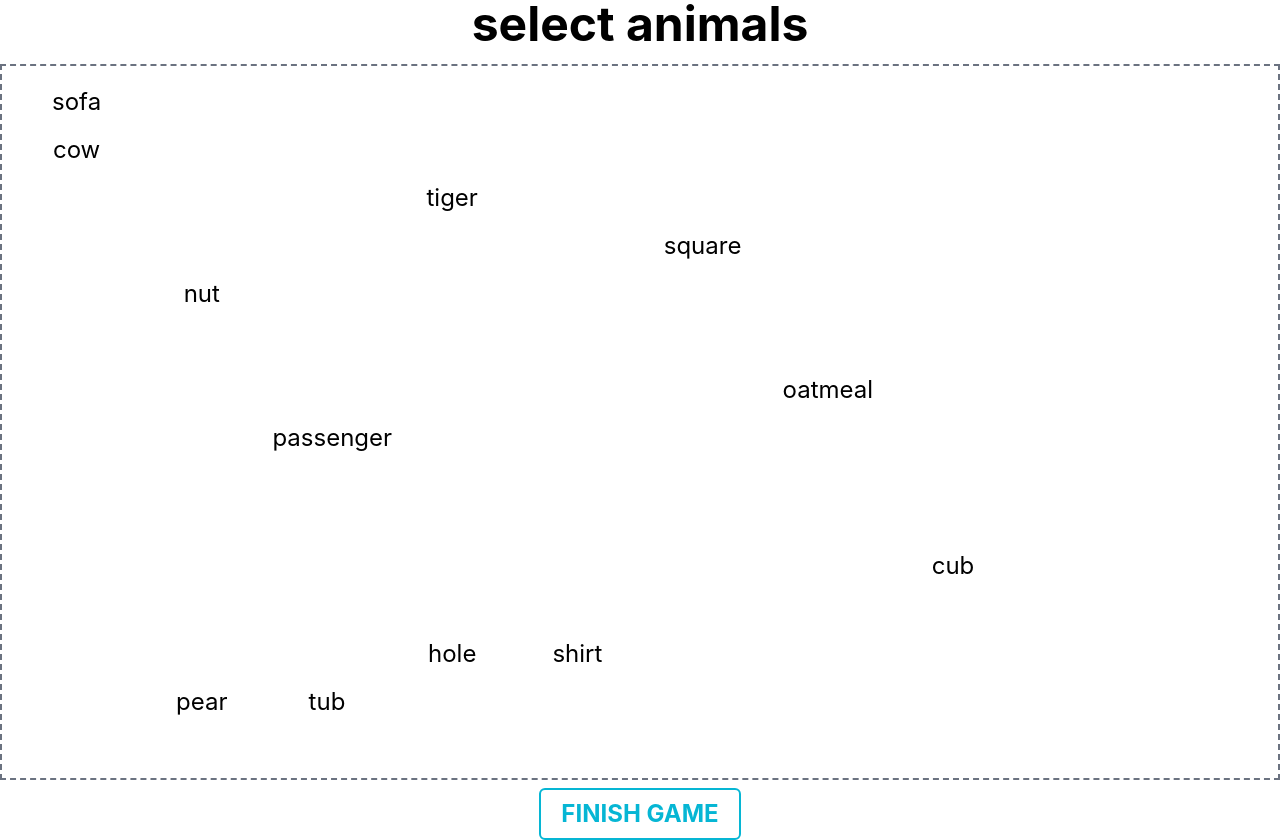
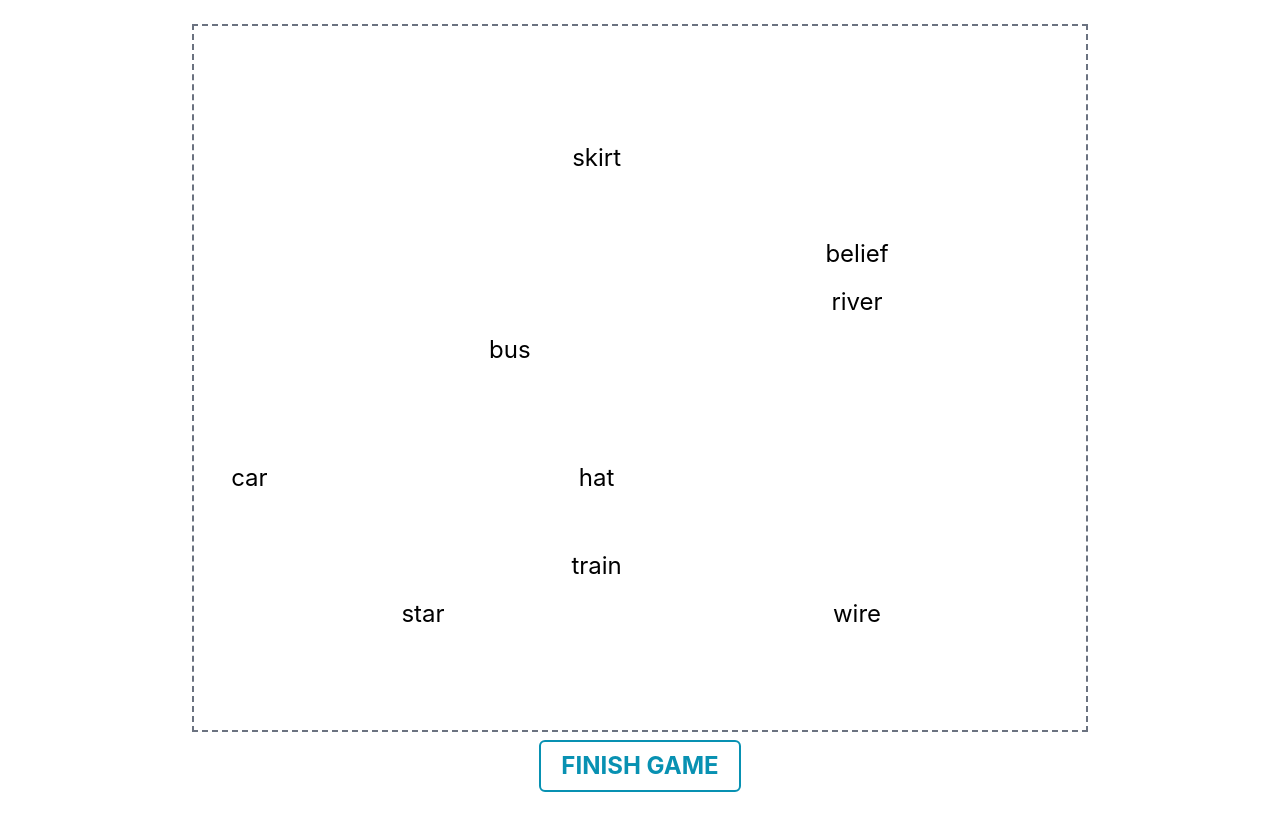
Before and after one commit to macianga/wordcloud-game, a React (Vite) app: page / in a window 1280 px wide. After the commit the page ends 800 px from the top, so only its background shows below. Built offline with nearby package versions, Linux system fonts and the light colour scheme.

Commit message:
make elements clickable and remember the state

```diff
--- a/src/views/Game.tsx
+++ b/src/views/Game.tsx
@@ -1,12 +1,15 @@
 import {getGameData} from "../utils/apiHelpers";
 import {shuffleArray} from "../utils/utils";
+import {useState} from "react";
 
 
 function Game() {
-  const gameData = getGameData()
-  let clickedElements: Array<String> = [];
+
+  const [selectedElements, setSelectedElements] = useState<Array<String>>([]);
+  const [question, setQuestion] = useState("")
 
   const getElements = () => {
+    const gameData = getGameData()
     const cols = 12;
     const rows = 12;
     let elements: String[] = [];
@@ -18,26 +21,38 @@
     return shuffleArray(elements)
   }
 
-  const elementClicked = (element: String) =>{
-    clickedElements.push(element);
-    console.log(element, clickedElements)
+  const elementClicked = (element: String) => {
+    if (!element) return;
+
+    if (selectedElements.includes(element)) {
+      setSelectedElements(selectedElements.filter((el: String) => {
+        return el !== element
+      }));
+    } else {
+      setSelectedElements(selectedElements.concat([element]));
+    }
   }
 
-  console.log(getElements())
+  const finishGame = () => {
+    console.log(selectedElements)
+  }
+
+
+  const [elements, setElements] = useState<Array<String>>(getElements());
 
   return (
     <div className="App">
       <div className="flex flex-col items-center justify-center min-h-screen">
         <h1 className="text-center font-bold text-5xl mb-4">
-          {gameData.question}
+          {question}
         </h1>
         <div className="min-w-[70vw] min-h-[70vh] border-2 border-dashed border-gray-500">
           <div className="grid grid-cols-10 grid-rows-6 gap-4 m-5">
             {
-              getElements().map((word, index) => {
+              elements.map((word, index) => {
                 return (<button
                   key={index}
-                  className={`min-h-[3vh] hover:text-cyan-500 text-2xl ${clickedElements.includes(word) && 'text-cyan-500'}`}
+                  className={`min-h-[3vh] hover:text-cyan-500 transition-all text-2xl ${selectedElements.includes(word) && 'text-cyan-600'}`}
                   onClick={() => elementClicked(word)}
                 >
                   {word}
@@ -48,8 +63,9 @@
         </div>
         <div>
           <button
-            className="m-auto mt-2 p-2 pl-5 pr-5 border-2 border-cyan-500 rounded-md text-cyan-500 w-fit
-                  hover:border-cyan-700 hover:text-cyan-700 transition-all font-bold text-2xl"
+            className="m-auto mt-2 p-2 pl-5 pr-5 border-2 border-cyan-600 rounded-md text-cyan-600 w-fit
+                  hover:border-cyan-500 hover:text-cyan-500 transition-all font-bold text-2xl"
+            onClick={finishGame}
           >FINISH GAME
           </button>
         </div>
```
